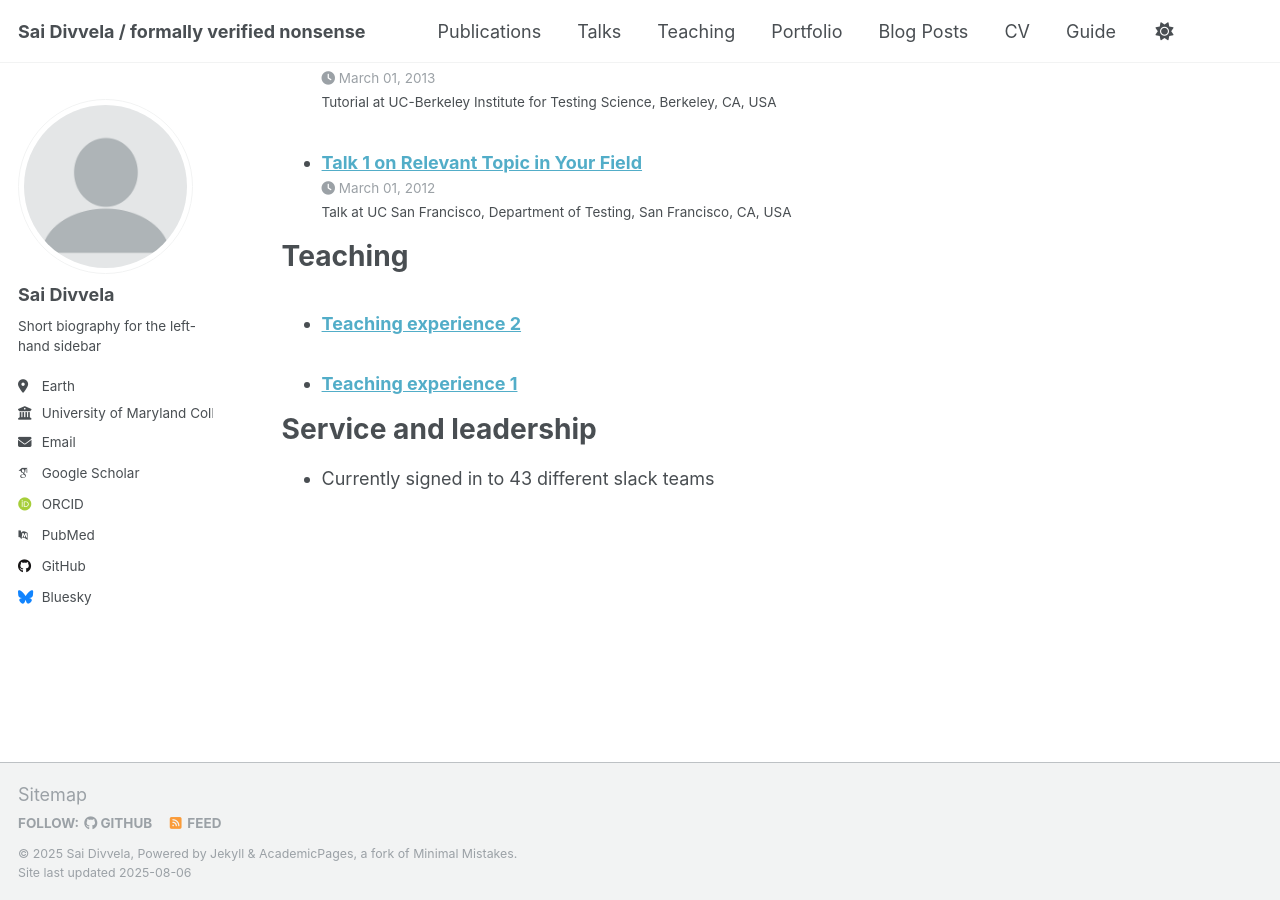
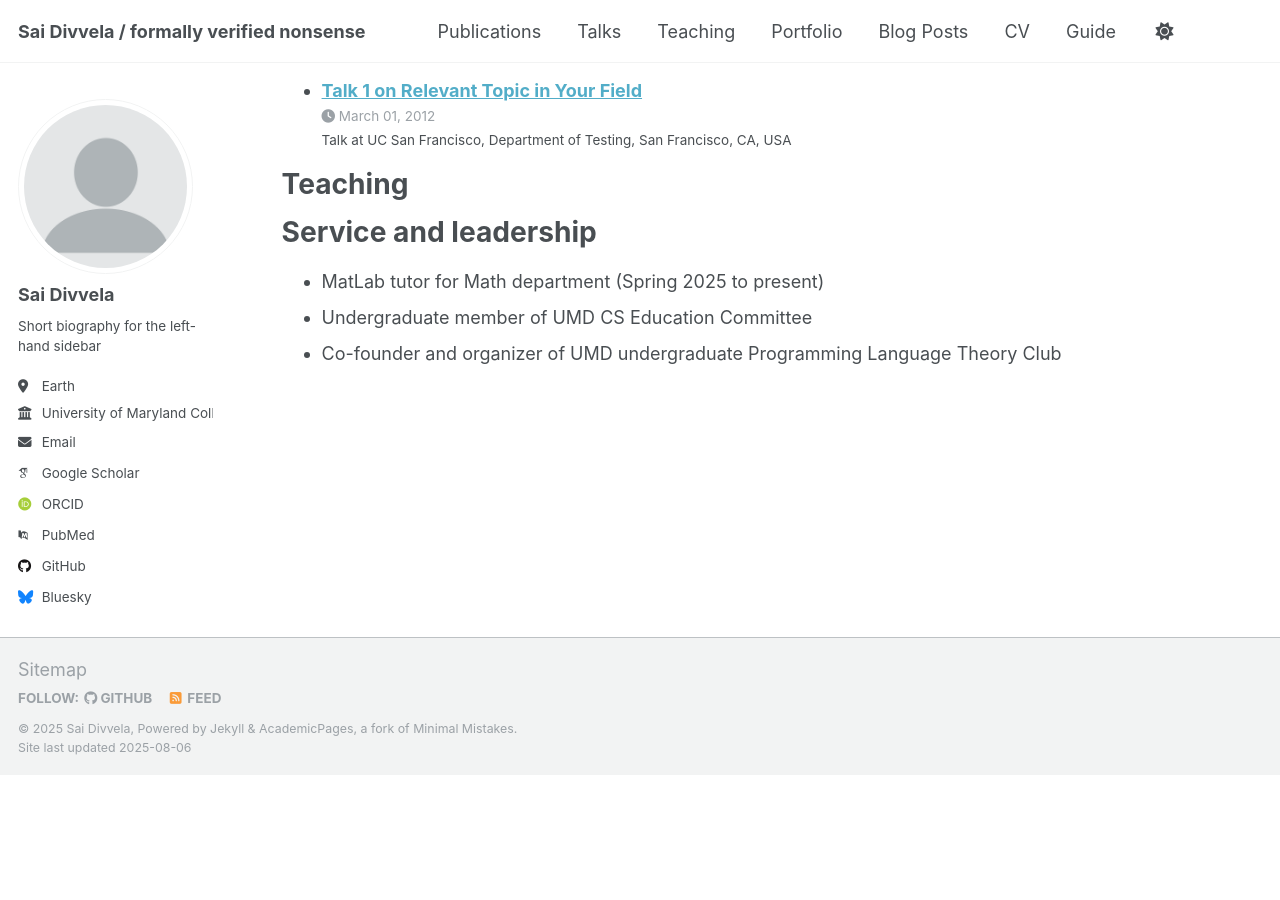
Before and after one commit to TheDeveloper101/thedeveloper101.github.io, a Jekyll site: the page built from _pages/cv.md, in a window 1280 px wide and 900 px high, scrolled down 1808 px. Built offline with Jekyll 4.4.1, drawn with Linux system fonts in a browser that asks for light colours; some web fonts are replaced; a script that is not in the unit is left out; after the commit the page ends 2583 px from its top, so only the background shows below that; some of the changed text lies outside the part shown.

Commit message:
Update cv.md

```diff
--- a/_pages/cv.md
+++ b/_pages/cv.md
@@ -11,9 +11,7 @@ redirect_from:
 
 Education
 ======
-* Ph.D in Version Control Theory, GitHub University, 2018 (expected)
-* M.S. in Jekyll, GitHub University, 2014
-* B.S. in GitHub, GitHub University, 2012
+* B.S. in Computer Science and Mathematics, University of Maryland, 2027 (expected)
 
 Work experience
 ======
@@ -55,10 +53,10 @@ Talks
 
 Teaching
 ======
-  <ul>{% for post in site.teaching reversed %}
-    {% include archive-single-cv.html %}
-  {% endfor %}</ul>
+
 
 Service and leadership
 ======
-* Currently signed in to 43 different slack teams
+* MatLab tutor for Math department (Spring 2025 to present)
+* Undergraduate member of UMD CS Education Committee
+* Co-founder and organizer of UMD undergraduate Programming Language Theory Club
```
